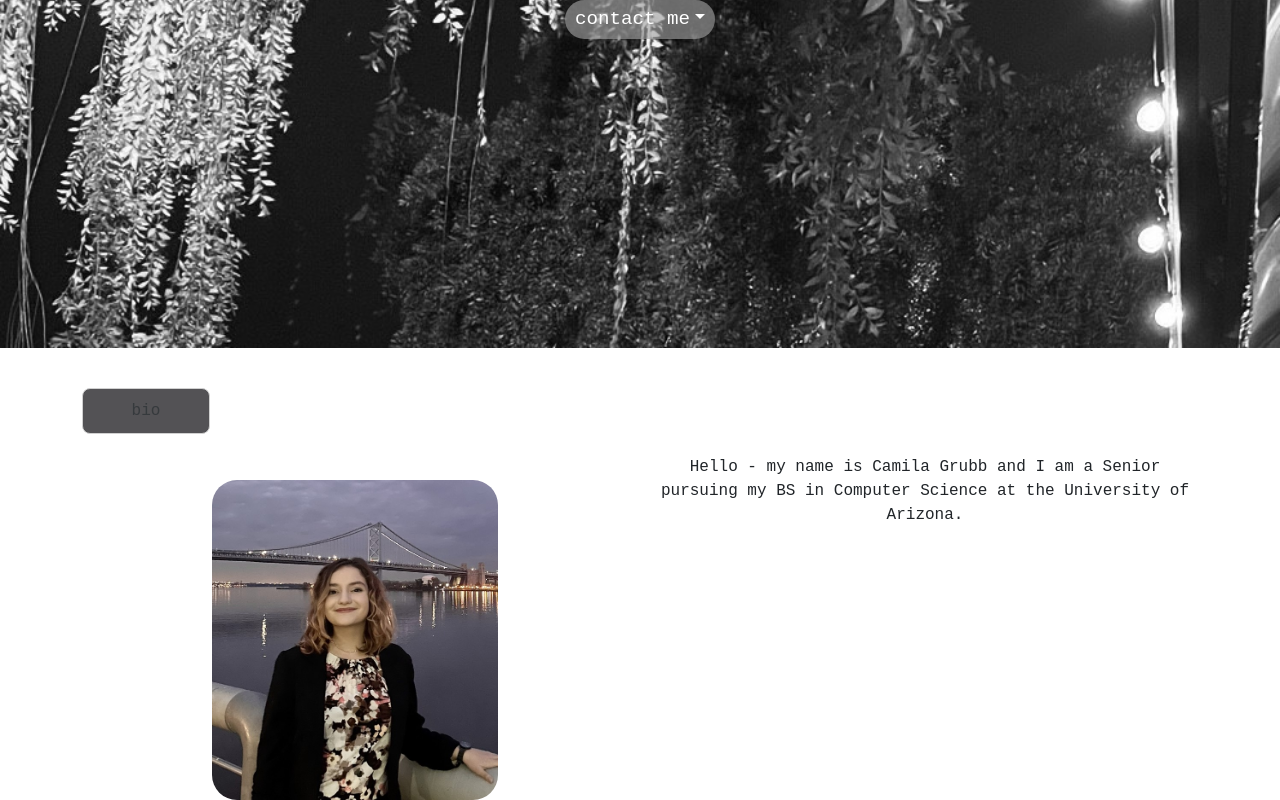
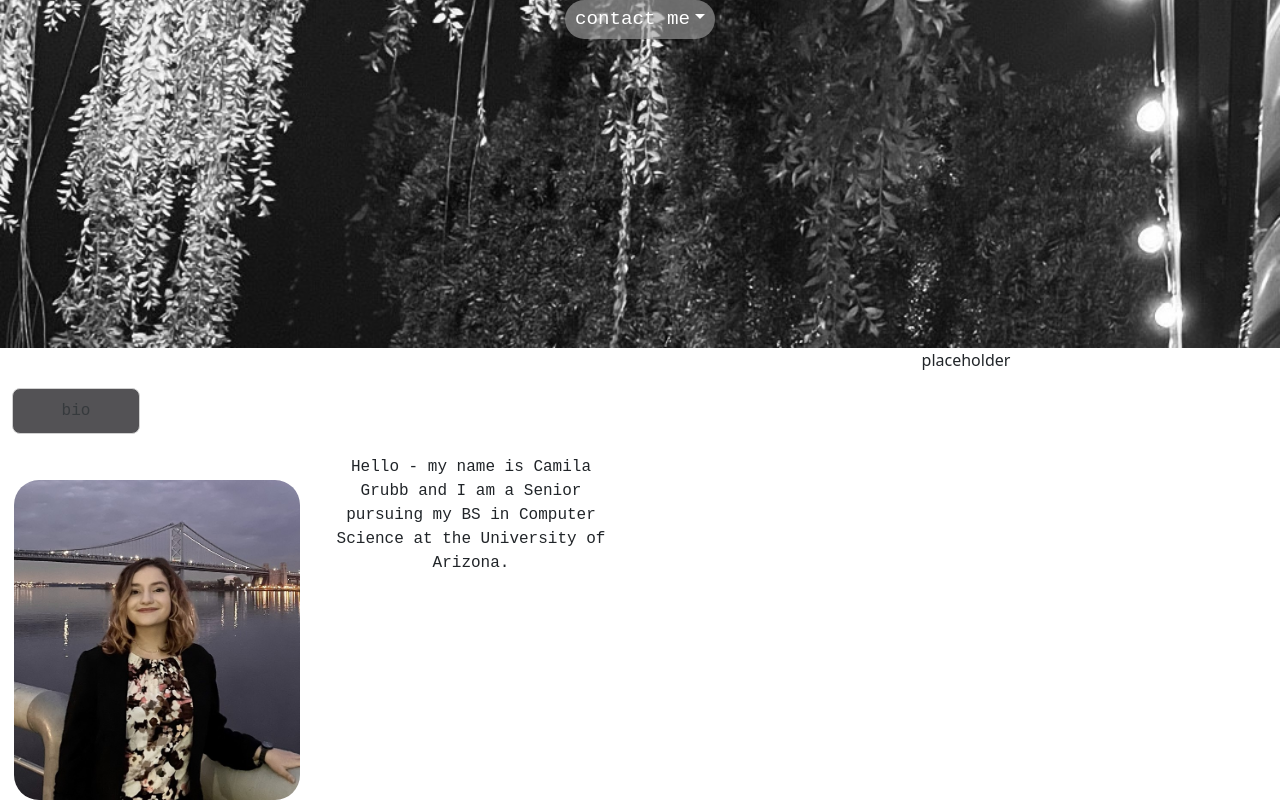
Before and after one commit to CG020/camilagrubbweb2024, a React (Create React App) app in the folder camilagrubbweb/: page / in a window 1280 px wide. Shown: the part 508-1308 px from the top of the page. Built offline with nearby package versions, Linux system fonts and the light colour scheme.

Commit message:
container setup is App.js

```diff
--- a/camilagrubbweb/src/App.js
+++ b/camilagrubbweb/src/App.js
@@ -27,7 +27,18 @@ function App() {
       </div>
 
       <div className='bio-section'>
-        <Bio></Bio>
+        <div className='conatiner'>
+
+        <div className='row'>
+          <div className='col'>
+          <Bio></Bio>
+          </div>
+          <div className='col'>
+            <p>placeholder</p>
+          </div>
+        </div>
+
+        </div>
       </div>
 
     </div>
```
